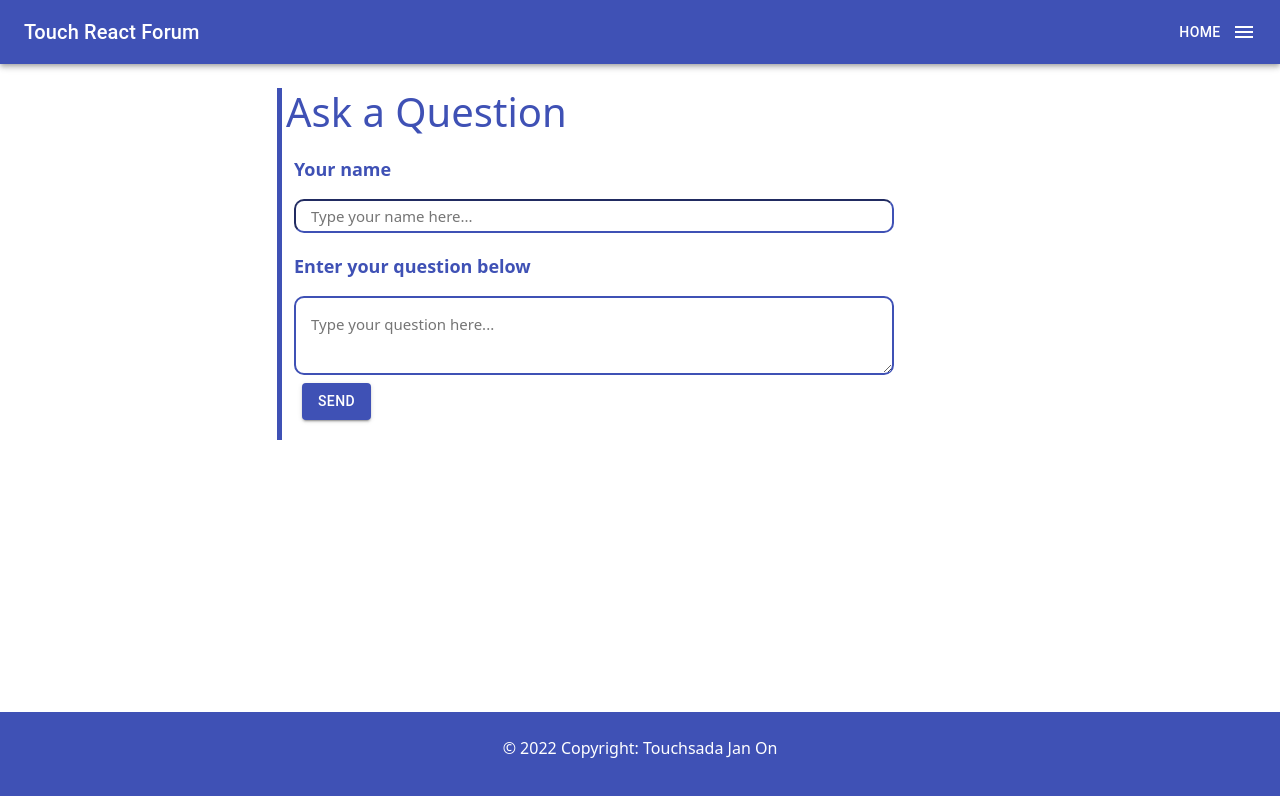
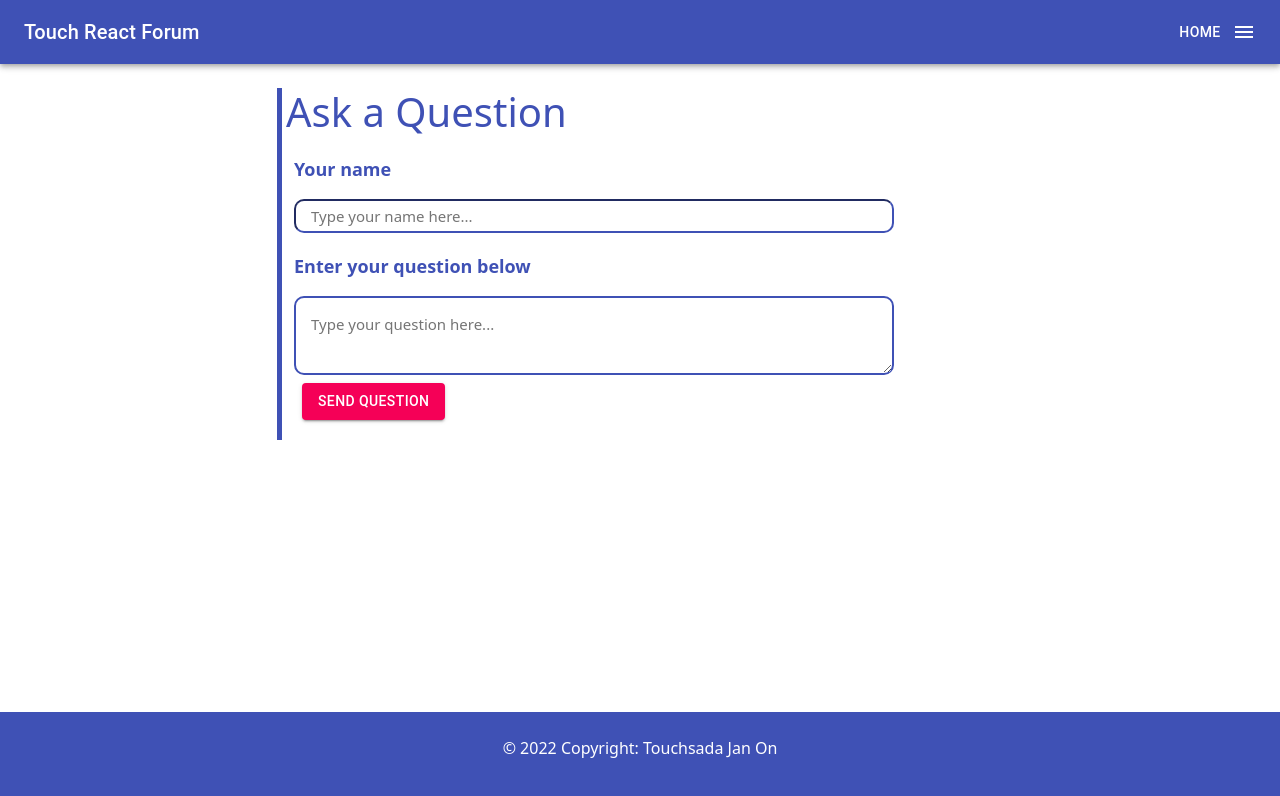
Before and after one commit to TouchsadaJanOn/ReactTesting, a React (Create React App) app in the folder front_end/: page /users/ask_question in a window 1280 px wide. Shown: the top 796 px of the page. Built offline with nearby package versions, Linux system fonts and the light colour scheme.

Commit message:
Ask Questions works

```diff
--- a/front_end/src/pages/QuestionPage/CreateQuestion.css
+++ b/front_end/src/pages/QuestionPage/CreateQuestion.css
@@ -53,4 +53,5 @@ h1{
 .success_style{
     color: green;
     font-size: large;
+    font-weight: bolder;
 }
--- a/front_end/src/pages/QuestionPage/CreateQuestions.js
+++ b/front_end/src/pages/QuestionPage/CreateQuestions.js
@@ -13,6 +13,10 @@ const useStyles = makeStyles((theme) => ({
   }));
 export default function CreateQuestions(){
     const classes = useStyles();
+
+  const refresh = () =>{
+    setTimeout(() => window.location.reload(), 2000);
+  }
 
     const [asker, setAsker] = useState("");
     const [question, setQuestion] = useState("");
@@ -40,7 +44,7 @@ export default function CreateQuestions(){
               <div style={{
                 display: QuestionSuccess ? " ":"none",
               }}>
-                <p className='success_style'> Question Successfully Submitted </p>
+                <p className='success_style'> Question Successfully Submitted!! Please wait!! </p>
               </div>
             );
           };
@@ -49,9 +53,7 @@ export default function CreateQuestions(){
 
     return(
         <div>
-            <div>
-            {setSuccess()}
-                 </div>
+
     <form className={classes.form} onSubmit={handleOnSubmit}>
             <div class = "header">
             <div class = "column-text">
@@ -69,17 +71,27 @@ export default function CreateQuestions(){
                 </p>
                 <textarea class ="textarea-style" value={question} onChange = {(e)=>setQuestion(e.target.value)} placeholder='Type your question here...'>
                 </textarea>
-            <Button
+            {/* <Button
                 variant="contained"
                 type="submit"
                 color="primary"
                 className={classes.button}
-                // onClick = {}
             >
                 Send
+            </Button> */}
+            <Button
+                variant="contained"
+                type="submit"
+                color="secondary"
+                className={classes.button}
+                onClick={refresh}
+            >
+                Send Question
             </Button>
             </div>
-
+            <div>
+            {setSuccess()}
+            </div>
             </div>
             </div>
             </form>
--- a/front_end/src/pages/userAuthentication/register.js
+++ b/front_end/src/pages/userAuthentication/register.js
@@ -23,7 +23,7 @@ const useStyles = makeStyles((theme) => ({
     backgroundColor: theme.palette.secondary.main,
   },
   form: {
-    width: '100%', // Fix IE 11 issue.
+    width: '100%',
     marginTop: theme.spacing(1),
   },
   submit: {
```
